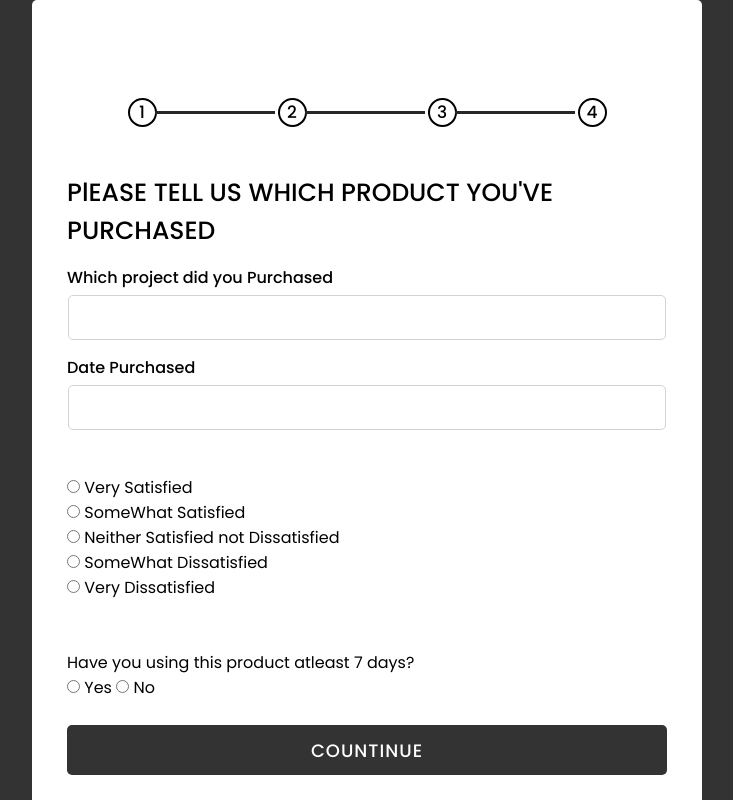
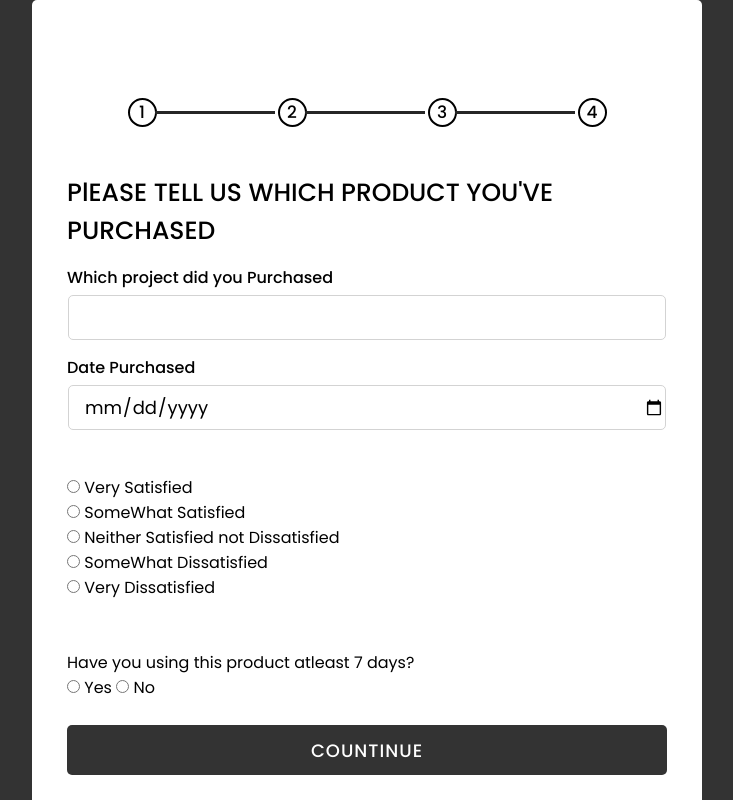
Before and after one commit to Muhammad-Hunain/formama, a plain HTML site: page index.html in a window 1280 px wide. Shown: the top 800 px of the page, without its empty margins (273-1006 px from the left). Drawn offline with Linux system fonts and the light colour scheme.

Commit message:
second-commit

```diff
--- a/index.html
+++ b/index.html
@@ -65,7 +65,7 @@
             </div>
             <div class="field">
               <div class="label">Date Purchased</div>
-              <input type="text" required />
+              <input type="date" required />
             </div>
             <div class="">
               <input type="radio" id="html" name="fav_language" value="HTML" />
@@ -126,11 +126,11 @@
             </div>
             <div class="field">
               <div class="label">Amazon Order Number (Includes Dashes)</div>
-              <input type="text" required />
+              <input type="Number" required />
             </div>
             <div class="field">
               <div class="label">Email Address</div>
-              <input type="text" required />
+              <input type="email" required />
             </div>
             <div class="field">
               <div class="label">Street Address</div>
```
